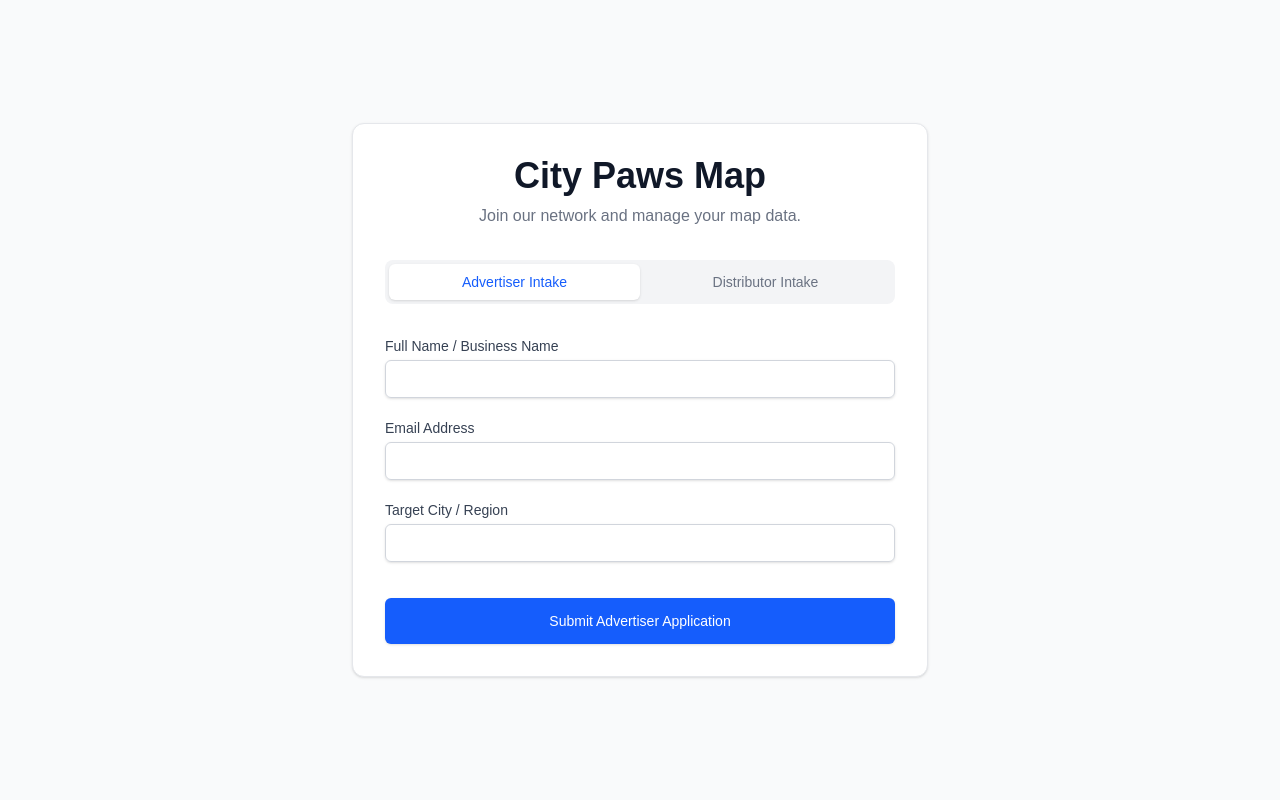
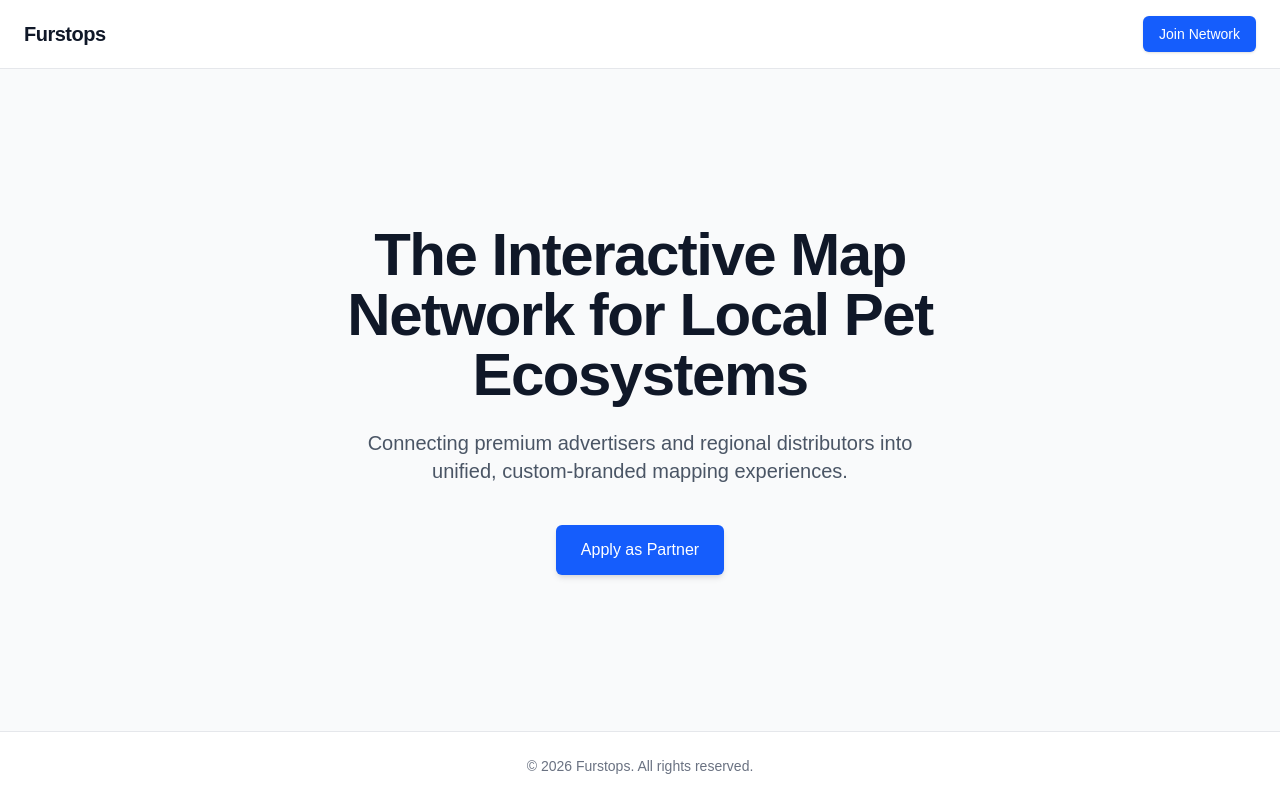
Before and after one commit to soknaughty/urban-city-map, a Next.js app: page / in a window 1280 px wide. Built offline with nearby package versions, Linux system fonts and the light colour scheme.

Commit message:
chore: isolate intake forms to join subdomain and implement root landing page

```diff
--- /dev/null
+++ b/app/join/page.tsx
@@ -0,0 +1,59 @@
+'use client';
+
+import { useState } from 'react';
+
+export default function JointIntakePage() {
+  const [userType, setUserType] = useState<'advertiser' | 'distributor'>('advertiser');
+
+  return (
+    <div className="min-h-screen bg-gray-50 flex flex-col items-center justify-center p-6">
+      <div className="max-w-xl w-full bg-white border border-gray-200 rounded-xl shadow-sm p-8">
+        <header className="text-center mb-8">
+          <h1 className="text-4xl font-extrabold text-gray-900 mb-2">City Paws Map</h1>
+          <p className="text-gray-500">Join our network and manage your map data.</p>
+        </header>
+
+        <div className="flex justify-center mb-8 bg-gray-100 p-1 rounded-lg">
+          <button
+            onClick={() => setUserType('advertiser')}
+            type="button"
+            className={`flex-1 py-2 px-4 rounded-md text-sm font-medium transition-all ${
+              userType === 'advertiser' ? 'bg-white shadow-sm text-blue-600' : 'text-gray-500 hover:text-gray-700'
+            }`}
+          >
+            Advertiser Intake
+          </button>
+          <button
+            onClick={() => setUserType('distributor')}
+            type="button"
+            className={`flex-1 py-2 px-4 rounded-md text-sm font-medium transition-all ${
+              userType === 'distributor' ? 'bg-white shadow-sm text-blue-600' : 'text-gray-500 hover:text-gray-700'
+            }`}
+          >
+            Distributor Intake
+          </button>
+        </div>
+
+        <form className="space-y-5">
+          <div>
+            <label className="block text-sm font-medium text-gray-700">Full Name / Business Name</label>
+            <input type="text" required className="mt-1 block w-full border border-gray-300 rounded-md shadow-sm py-2 px-3 focus:outline-none focus:ring-blue-500 focus:border-blue-500 sm:text-sm" />
+          </div>
+          <div>
+            <label className="block text-sm font-medium text-gray-700">Email Address</label>
+            <input type="email" required className="mt-1 block w-full border border-gray-300 rounded-md shadow-sm py-2 px-3 focus:outline-none focus:ring-blue-500 focus:border-blue-500 sm:text-sm" />
+          </div>
+          <div>
+            <label className="block text-sm font-medium text-gray-700">Target City / Region</label>
+            <input type="text" required className="mt-1 block w-full border border-gray-300 rounded-md shadow-sm py-2 px-3 focus:outline-none focus:ring-blue-500 focus:border-blue-500 sm:text-sm" />
+          </div>
+          <div className="pt-4">
+            <button type="button" className="w-full flex justify-center py-3 px-4 border border-transparent rounded-md shadow-sm text-sm font-medium text-white bg-blue-600 hover:bg-blue-700 focus:outline-none focus:ring-2 focus:ring-offset-2 focus:ring-blue-500">
+              Submit {userType === 'advertiser' ? 'Advertiser' : 'Distributor'} Application
+            </button>
+          </div>
+        </form>
+      </div>
+    </div>
+  );
+}
--- a/app/page.tsx
+++ b/app/page.tsx
@@ -1,85 +1,43 @@
-'use client';
+export default function MarketingLandingPage() {
+  return (
+    <div className="min-h-screen bg-gray-50 flex flex-col justify-between">
+      {/* Navbar */}
+      <nav className="bg-white border-b border-gray-200 px-6 py-4">
+        <div className="max-w-7xl mx-auto flex justify-between items-center">
+          <span className="text-xl font-bold text-gray-900 tracking-tight">Furstops</span>
+          <a
+            href="https://join.furstops.com"
+            className="text-sm font-medium text-white bg-blue-600 hover:bg-blue-700 px-4 py-2 rounded-md shadow-sm transition-colors"
+          >
+            Join Network
+          </a>
+        </div>
+      </nav>
 
-import { useState } from 'react';
+      {/* Hero Section */}
+      <main className="flex-1 flex items-center justify-center px-6 py-12">
+        <div className="max-w-3xl text-center space-y-6">
+          <h1 className="text-5xl font-extrabold text-gray-900 tracking-tight sm:text-6xl">
+            The Interactive Map Network for Local Pet Ecosystems
+          </h1>
+          <p className="text-xl text-gray-600 max-w-xl mx-auto">
+            Connecting premium advertisers and regional distributors into unified, custom-branded mapping experiences.
+          </p>
+          <div className="pt-4 flex justify-center space-x-4">
+            <a
+              href="https://join.furstops.com"
+              className="px-6 py-3 border border-transparent text-base font-medium rounded-md text-white bg-blue-600 hover:bg-blue-700 shadow-md transition-colors"
+            >
+              Apply as Partner
+            </a>
+          </div>
+        </div>
+      </main>
 
-export default function RootLandingPage() {
-  const [userType, setUserType] = useState<'advertiser' | 'distributor'>('advertiser');
-
-  return (
-    <div className="min-h-screen bg-gray-50 flex flex-col items-center justify-center p-6">
-      <div className="max-w-xl w-full bg-white border border-gray-200 rounded-xl shadow-sm p-8">
-
-        <header className="text-center mb-8">
-          <h1 className="text-4xl font-extrabold text-gray-900 mb-2">City Paws Map</h1>
-          <p className="text-gray-500">Join our network and manage your map data.</p>
-        </header>
-
-        {/* Form Type Toggle */}
-        <div className="flex justify-center mb-8 bg-gray-100 p-1 rounded-lg">
-          <button
-            onClick={() => setUserType('advertiser')}
-            type="button"
-            className={`flex-1 py-2 px-4 rounded-md text-sm font-medium transition-all ${
-              userType === 'advertiser'
-                ? 'bg-white shadow-sm text-blue-600'
-                : 'text-gray-500 hover:text-gray-700'
-            }`}
-          >
-            Advertiser Intake
-          </button>
-          <button
-            onClick={() => setUserType('distributor')}
-            type="button"
-            className={`flex-1 py-2 px-4 rounded-md text-sm font-medium transition-all ${
-              userType === 'distributor'
-                ? 'bg-white shadow-sm text-blue-600'
-                : 'text-gray-500 hover:text-gray-700'
-            }`}
-          >
-            Distributor Intake
-          </button>
-        </div>
-
-        {/* Interactive Form */}
-        <form className="space-y-5">
-          <div>
-            <label className="block text-sm font-medium text-gray-700">Full Name / Business Name</label>
-            <input
-              type="text"
-              required
-              className="mt-1 block w-full border border-gray-300 rounded-md shadow-sm py-2 px-3 focus:outline-none focus:ring-blue-500 focus:border-blue-500 sm:text-sm"
-            />
-          </div>
-
-          <div>
-            <label className="block text-sm font-medium text-gray-700">Email Address</label>
-            <input
-              type="email"
-              required
-              className="mt-1 block w-full border border-gray-300 rounded-md shadow-sm py-2 px-3 focus:outline-none focus:ring-blue-500 focus:border-blue-500 sm:text-sm"
-            />
-          </div>
-
-          <div>
-            <label className="block text-sm font-medium text-gray-700">Target City / Region</label>
-            <input
-              type="text"
-              required
-              className="mt-1 block w-full border border-gray-300 rounded-md shadow-sm py-2 px-3 focus:outline-none focus:ring-blue-500 focus:border-blue-500 sm:text-sm"
-            />
-          </div>
-
-          <div className="pt-4">
-            <button
-              type="button"
-              className="w-full flex justify-center py-3 px-4 border border-transparent rounded-md shadow-sm text-sm font-medium text-white bg-blue-600 hover:bg-blue-700 focus:outline-none focus:ring-2 focus:ring-offset-2 focus:ring-blue-500"
-            >
-              Submit {userType === 'advertiser' ? 'Advertiser' : 'Distributor'} Application
-            </button>
-          </div>
-        </form>
-
-      </div>
+      {/* Footer */}
+      <footer className="bg-white border-t border-gray-200 py-6 text-center text-sm text-gray-500">
+        &copy; {new Date().getFullYear()} Furstops. All rights reserved.
+      </footer>
     </div>
   );
 }
--- a/middleware.ts
+++ b/middleware.ts
@@ -4,51 +4,43 @@ import type { NextRequest } from 'next/server';
 export function middleware(req: NextRequest) {
   const url = req.nextUrl;
   const hostname = req.headers.get('host') || '';
-
-  // Clean the hostname by stripping out ports (essential for local testing)
   const cleanHostname = hostname.split(':')[0];
-
-  // Define our production root domain
   const baseDomain = 'furstops.com';
 
-  // Check if we are running locally or on a Vercel preview domain
   const isLocal = cleanHostname.includes('localhost');
   const isVercelPreview = cleanHostname.endsWith('.vercel.app');
 
-  // 1. handle LOCALHOST & VERCEL PREVIEW DEVELOPMENT PATHS
+  // 1. LOCAL & PREVIEW PATHS
   if (isLocal || isVercelPreview) {
-    // Allow standard sub-paths like /admin to bypass directly during previews
-    if (url.pathname.startsWith('/admin')) {
-      return NextResponse.next();
-    }
-    // If no explicit subdomain exists on local/preview, let the main form load
-    if (!cleanHostname.startsWith('app.') && !cleanHostname.startsWith('dognotoes.')) {
+    if (url.pathname.startsWith('/admin')) return NextResponse.next();
+    // Simulate subdomains locally if the URL explicitly includes them
+    if (url.pathname.startsWith('/join')) return NextResponse.next();
+    if (!cleanHostname.startsWith('app.') && !cleanHostname.startsWith('join.') && !cleanHostname.startsWith('dognotoes.')) {
       return NextResponse.next();
     }
   }
 
-  // 2. PRODUCTION ROOT DOMAIN (furstops.com or www.furstops.com)
+  // 2. PRODUCTION ROOT DOMAIN (Marketing Landing Page)
   if (cleanHostname === baseDomain || cleanHostname === `www.${baseDomain}`) {
-    // If someone types furstops.com/admin, let them through to the dashboard layout
-    if (url.pathname.startsWith('/admin')) {
-      return NextResponse.next();
-    }
-    // Otherwise, show the global landing page intake forms
+    if (url.pathname.startsWith('/admin')) return NextResponse.next();
     return NextResponse.next();
   }
 
-  // 3. PRODUCTION ADMIN PORTAL SUBDOMAIN (app.furstops.com)
+  // 3. PRODUCTION INTAKE FORM SUBDOMAIN (join.furstops.com)
+  if (cleanHostname === `join.${baseDomain}`) {
+    return NextResponse.rewrite(new URL(`/join${url.pathname}`, req.url));
+  }
+
+  // 4. PRODUCTION ADMIN PORTAL SUBDOMAIN (app.furstops.com)
   if (cleanHostname === `app.${baseDomain}`) {
     return NextResponse.rewrite(new URL(`/admin${url.pathname}`, req.url));
   }
 
-  // 4. PRODUCTION WILDCARD TENANT SUBDOMAINS (e.g., dognotoes.furstops.com)
+  // 5. PRODUCTION WILDCARD TENANT MAPS (e.g., dognotoes.furstops.com)
   const subdomain = cleanHostname.replace(`.${baseDomain}`, '');
   return NextResponse.rewrite(new URL(`/maps/${subdomain}${url.pathname}`, req.url));
 }
 
 export const config = {
-  matcher: [
-    '/((?!api|_next/static|_next/image|favicon.ico).*)',
-  ],
+  matcher: ['/((?!api|_next/static|_next/image|favicon.ico).*)'],
 };
```
